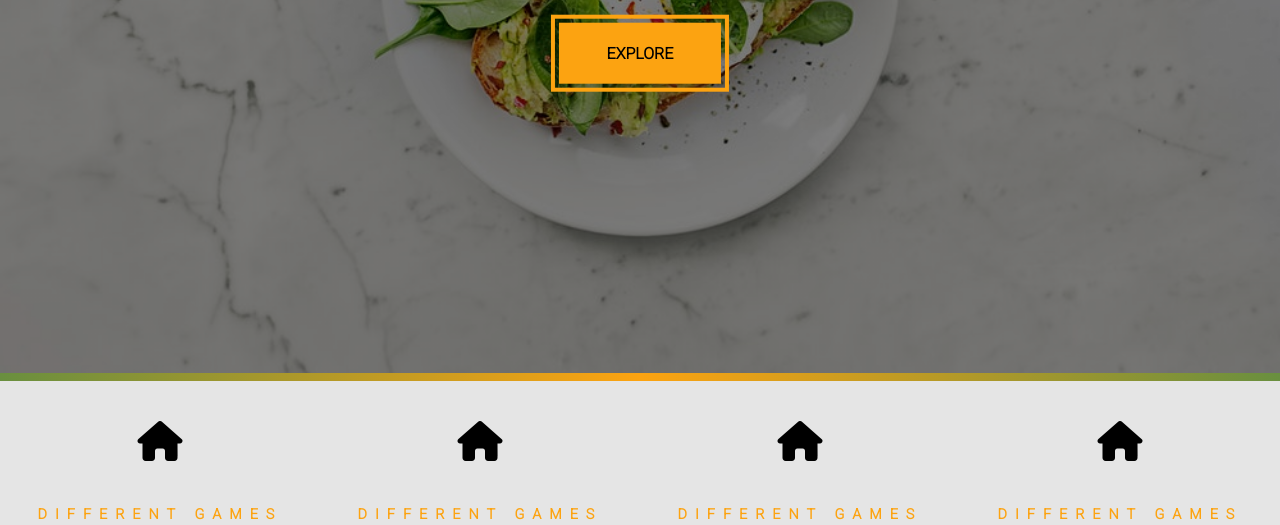
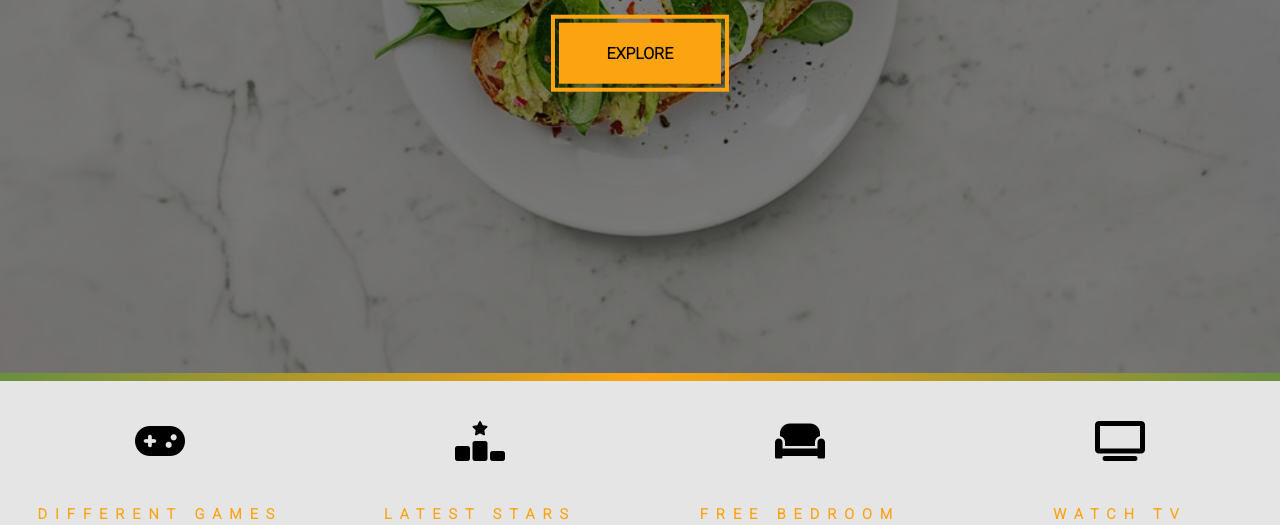
Before and after one commit to Hassanlafole/Burger-House-StartUp-Mogadishu, a plain HTML site: page index.html in a window 1280 px wide. Shown: the part 427-952 px from the top of the page. Drawn offline with Linux system fonts and the light colour scheme; a web font is replaced by a local one.

Commit message:
arranged links

```diff
--- a/index.html
+++ b/index.html
@@ -24,7 +24,7 @@
     <section class="specials clearfix">
         <!-- single-special -->
         <article class="special">
-            <span class="special-icon"><i class="fa fa-home"></i></span>
+            <span class="special-icon"><i class="fa-solid fa-gamepad"></i></span>
             <h3 class="special-title">Different Games</h3>
             <p class="special-text">Lorem ipsum dolor sit amet consectetur adipisicing elit.
                 Sunt, neque aperiam? Molestias at inventore quibusdam!</p>
@@ -32,29 +32,30 @@
         <!-- end of single-special -->
         <!-- single-special -->
         <article class="special">
-            <span class="special-icon"><i class="fa fa-home"></i></span>
-            <h3 class="special-title">Different Games</h3>
+            <span class="special-icon"><i class="fa-solid fa-ranking-star"></i></span>
+            <h3 class="special-title">Latest Stars</h3>
             <p class="special-text">Lorem ipsum dolor sit amet consectetur adipisicing elit.
                 Sunt, neque aperiam? Molestias at inventore quibusdam!</p>
         </article>
         <!-- end of single-special -->
         <!-- single-special -->
         <article class="special">
-            <span class="special-icon"><i class="fa fa-home"></i></span>
-            <h3 class="special-title">Different Games</h3>
+            <span class="special-icon"><i class="fa-solid fa-couch"></i></span>
+            <h3 class="special-title">Free Bedroom</h3>
             <p class="special-text">Lorem ipsum dolor sit amet consectetur adipisicing elit.
                 Sunt, neque aperiam? Molestias at inventore quibusdam!</p>
         </article>
         <!-- end of single-special -->
         <!-- single-special -->
         <article class="special">
-            <span class="special-icon"><i class="fa fa-home"></i></span>
-            <h3 class="special-title">Different Games</h3>
+            <span class="special-icon"><i class="fa-solid fa-tv"></i></span>
+            <h3 class="special-title">Watch TV</h3>
             <p class="special-text">Lorem ipsum dolor sit amet consectetur adipisicing elit.
                 Sunt, neque aperiam? Molestias at inventore quibusdam!</p>
         </article>
         <!-- end of single-special -->
     </section>
+<!-- -------------------------------------------------------------------------------------- -->
     <!-- about us page -->
     <section class="about">
         <div class="section-center clearfix">
@@ -81,6 +82,7 @@
         </div>
     </section>
     <!-- end of about us page -->
+<!-- ---------------------------------------------------------------------------------------------------- -->
     <!-- PRODUCTS -->
     <section class="products">
         <div class="section-center clearfix">
@@ -125,6 +127,7 @@
             <!--end of product-inventory -->
         </div>
     </section>
+<!-- ----------------------------------------------------------------------------------------------- -->
    <!-- contact -->
    <section class="contact">
     <div class="section-center clearfix">
@@ -144,7 +147,7 @@
           <h3 class="contact-title">
             <span class="contact-icon"><i class="fas fa-envelope"></i></span>Email
           </h3>
-          <h3 class="contact-text">email@email.com</h3>
+          <h3 class="contact-text">Email@email.com</h3>
         </div>
         <!-- end of contact item -->
 
@@ -153,13 +156,13 @@
           <h3 class="contact-title">
             <span class="contact-icon"><i class="fas fa-phone"></i></span>Phone
           </h3>
-          <h3 class="contact-text">+252 615 097668</h3>
+          <h3 class="contact-text">+252 618430302</h3>
         </div>
         <!-- end of contact item -->
 
       </article>
       <!-- end of contact info -->
-
+<!-- ------------------------------------------------------------------------------------------------ -->
       <!-- contact forms -->
       <article class="contact-form">
 
@@ -193,8 +196,8 @@
             <!--end social-icons -->
 
             <!-- social-icons -->
-            <a href="" class="social-icon">
-                <i class="fab fa-youtube"></i>
+            <a href="https://www.linkedin.com/in/hassan-nur-hassan-412670203/" target="_blank" class="social-icon">
+                <i class="fab fa-linkedin"></i>
             </a>
             <!--end social-icons -->
           </div>
--- a/style.css
+++ b/style.css
@@ -149,6 +149,7 @@ header{
     height: 0.5rem;
     background: linear-gradient(to left, var(--primaryColor),var(--secondaryColor),var(--primaryColor));
 }
+/* ------------------------------------------------------------------------------------------------------------- */
 /* specials */
 .specials{
     background: var(--mainGrey);
@@ -200,6 +201,7 @@ header{
     }
 }
 /* end specials */
+/* -------------------------------------------------------------------------------------------------------- */
 /* about us started */
 
 .about-picture{
@@ -232,6 +234,7 @@ header{
     }
 }
 /* end of about us */
+/* -------------------------------------------------------------------------------------------------------- */
 /* products start */
 .products{
     background-color: var(--mainDark);
@@ -296,7 +299,7 @@ header{
     }
  }
 /* end products */
-/* ------------------------------------------------------------------------------ */
+/* -------------------------------------------------------------------------------------------------------- */
 /* contact start */
 .contact{
     padding: 2rem;
@@ -342,6 +345,7 @@ header{
     }
  }
 /* end of contact */
+/* -------------------------------------------------------------------------------------------------------- */
 /* footer start */
 .footer{
     background: var(--mainDark);
```
